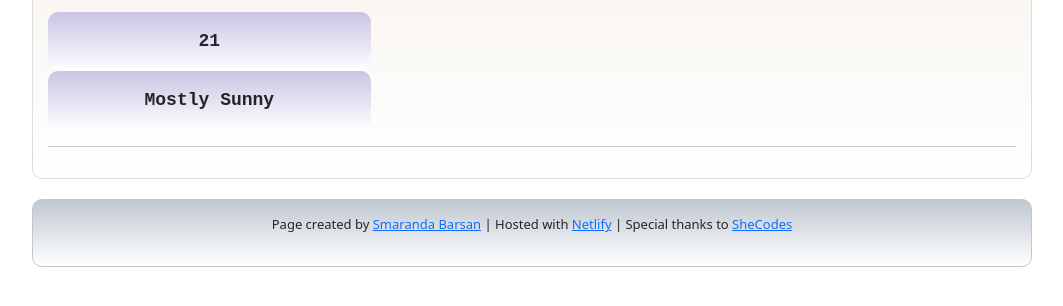
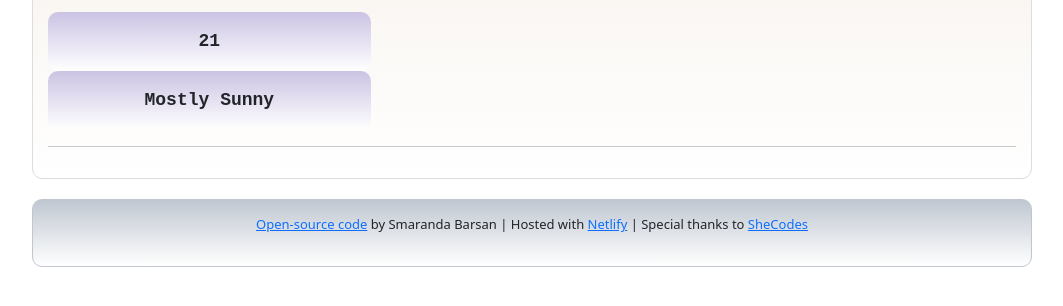
Before and after one commit to smarandabarsan/VanillaWeatherApp, a plain HTML site: page index.html in a window 1280 px wide. Shown: the part 310-616 px from the top of the page, without its empty margins (108-1171 px from the left). Drawn offline with nearby package versions, Linux system fonts and the light colour scheme.

Commit message:
Source code added

```diff
--- a/index.html
+++ b/index.html
@@ -51,7 +51,7 @@
     </div>
     <div class="container credits">
         <p>
-            Page created by <a href="https://www.shecodes.io/certificates/027fd37bbd52c8a29540f8adfc13ff80">Smaranda Barsan</a>  |
+            <a href="https://github.com/smarandabarsan/VanillaWeatherApp">Open-source code</a> by Smaranda Barsan  |
             Hosted with <a href="https://www.netlify.com">Netlify</a>  |
             Special thanks to <a href="https://www.shecodes.io">SheCodes</a>
         </p>
```
